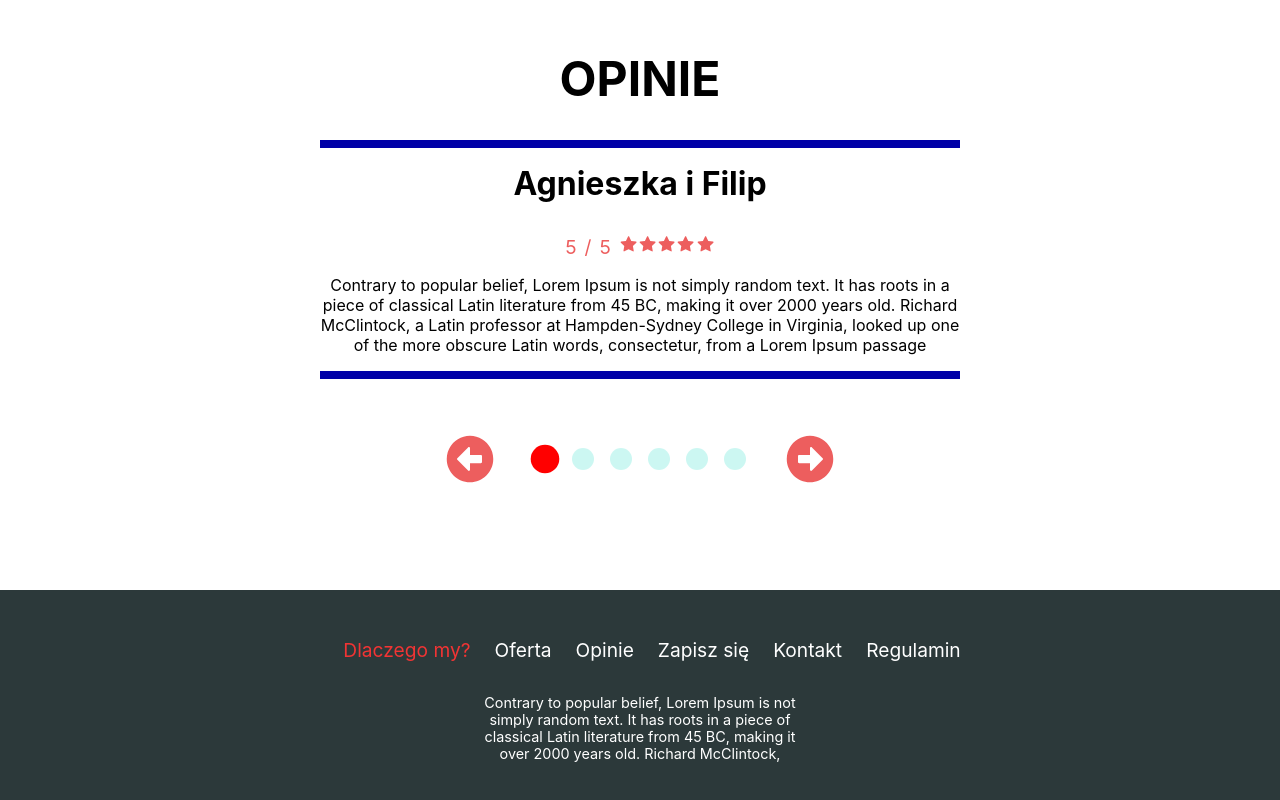
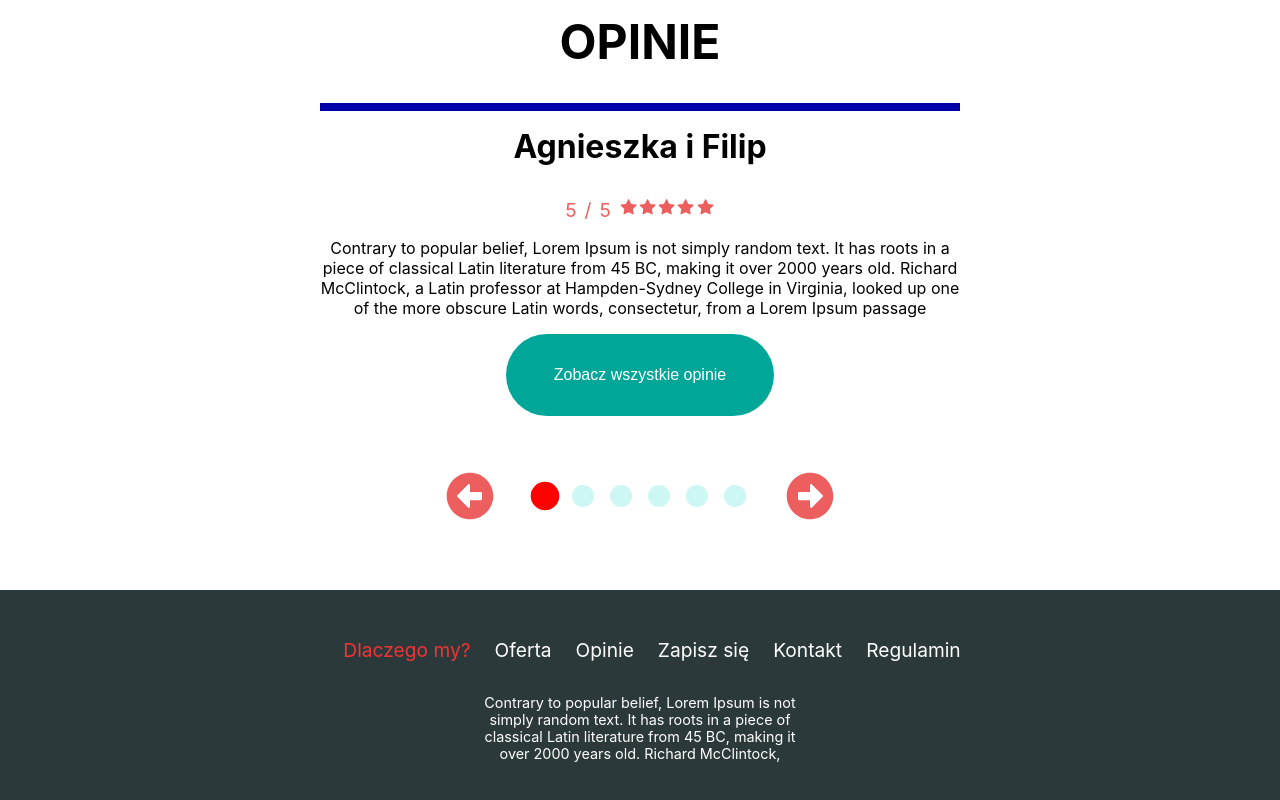
Before and after one commit to Lurr2/English, a React (Create React App) app: page / in a window 1280 px wide. Shown: the part 1332-2132 px from the top of the page. Built offline with nearby package versions, Linux system fonts and the light colour scheme.

Commit message:
refactoring opinie slider

```diff
--- /dev/null
+++ b/src/components/common/ButtonCommon/ButtonCommon.js
@@ -0,0 +1,12 @@
+import React from 'react';
+import classes from './ButtonCommon.module.scss';
+
+const ButtonCommon = ({ buttonText }) => {
+    return (
+        <div>
+            <button className={classes.btn}>{buttonText}</button>
+        </div>
+    );
+};
+
+export default ButtonCommon;
--- /dev/null
+++ b/src/components/common/ButtonCommon/ButtonCommon.module.scss
@@ -0,0 +1,25 @@
+@import '../../../baseCss/variables.module.scss';
+.btn {
+  background-color: $color-secondary-dark;
+  border: 0;
+  border-radius: 100px;
+  box-sizing: border-box;
+  color: $color-white;
+  font-size: 1rem;
+  font-weight: 400;
+  padding: 2rem 3rem;
+  text-align: center;
+  cursor: pointer;
+
+  &:hover,
+  &:focus {
+    background-color: #16437E;
+    color: #ffffff;
+  }
+
+  &:active {
+    background: #09223b;
+    color: rgb(255, 255, 255, .7);
+  }
+
+}
--- a/src/components/common/OpinieSlider/OpinieSlider.js
+++ b/src/components/common/OpinieSlider/OpinieSlider.js
@@ -7,6 +7,7 @@ import { AiFillStar } from "react-icons/ai";
 import { Link } from "react-router-dom";
 
 import data from '../../../data.json';
+import ButtonCommon from '../ButtonCommon/ButtonCommon';
 
 const OpinieSlider = ({ slides }) => {
     const [ActiveSlide, SetActiveSlide] = useState(0);
@@ -30,7 +31,7 @@ const OpinieSlider = ({ slides }) => {
 
     const dots = [];
 
-    for(let i=0;i<data.opnieSlider.length;i++){
+    for (let i = 0; i < data.opnieSlider.length; i++) {
         dots.push(
             <div className={i === ActiveSlide ? classes.red : null} onClick={() => changeSlide(i)}>
                 <Link to="#" className={classes.dots}>
@@ -50,8 +51,10 @@ const OpinieSlider = ({ slides }) => {
                     return (
                         <div className={classes.TextBox} key={index}>
                             <h2 className={classes.Name}>{slides.title}</h2>
-                        <p className={classes.Rating}>{slides.rating}<AiFillStar/><AiFillStar/><AiFillStar/><AiFillStar/><AiFillStar/></p>
+                            <p className={classes.Rating}>{slides.rating}<AiFillStar /><AiFillStar /><AiFillStar /><AiFillStar /><AiFillStar /></p>
                             <p className={classes.description}>{slides.text}</p>
+                            <Link to="/kontakt">
+                                <ButtonCommon buttonText={`Zobacz wszystkie opinie`} /></Link>
                         </div>
                     );
                 })}
--- a/src/components/common/OpinieSlider/OpinieSlider.module.scss
+++ b/src/components/common/OpinieSlider/OpinieSlider.module.scss
@@ -30,8 +30,8 @@
     .description{
         font-size: 1rem;
         padding-bottom: 1rem ;
-        border-bottom: .5rem $color-border solid;
     }
+
 
     .containerSlider {
         display: flex;
```
Lines whose indentation alone changed are shown as unchanged.
